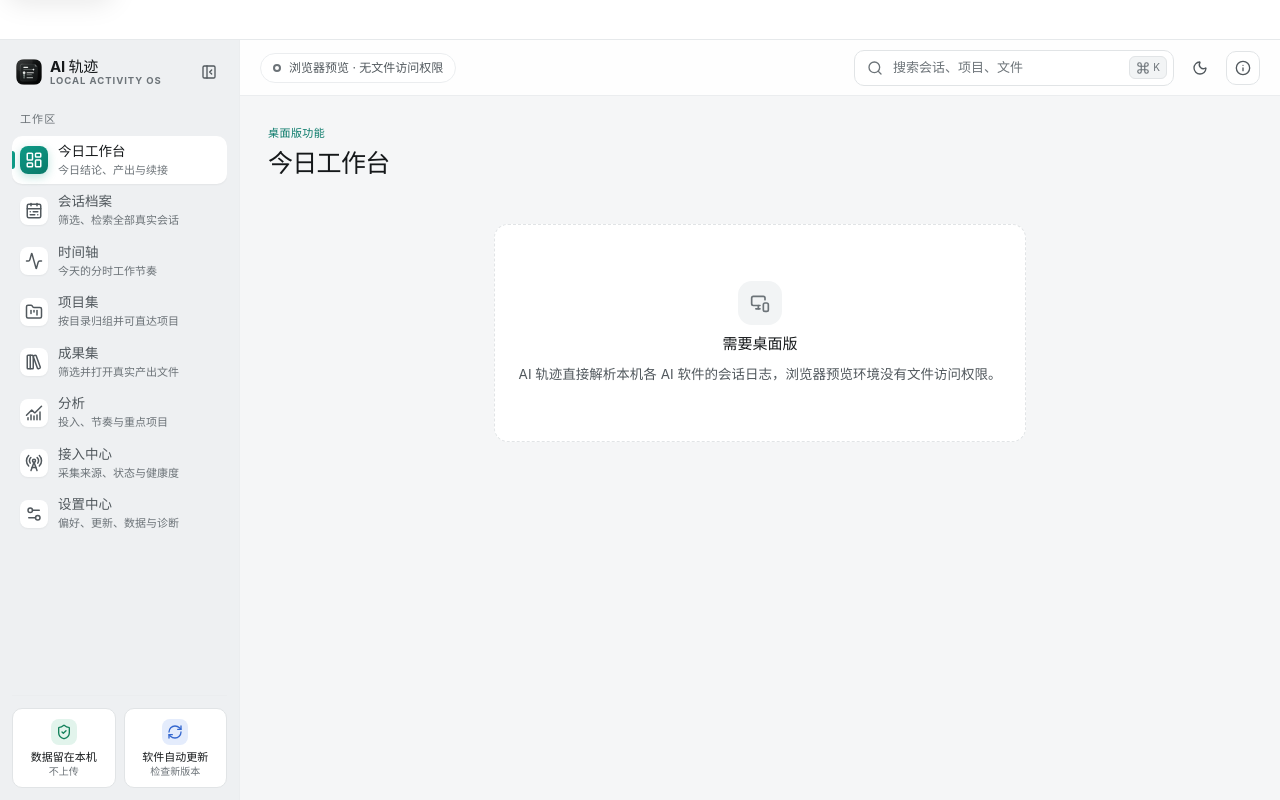
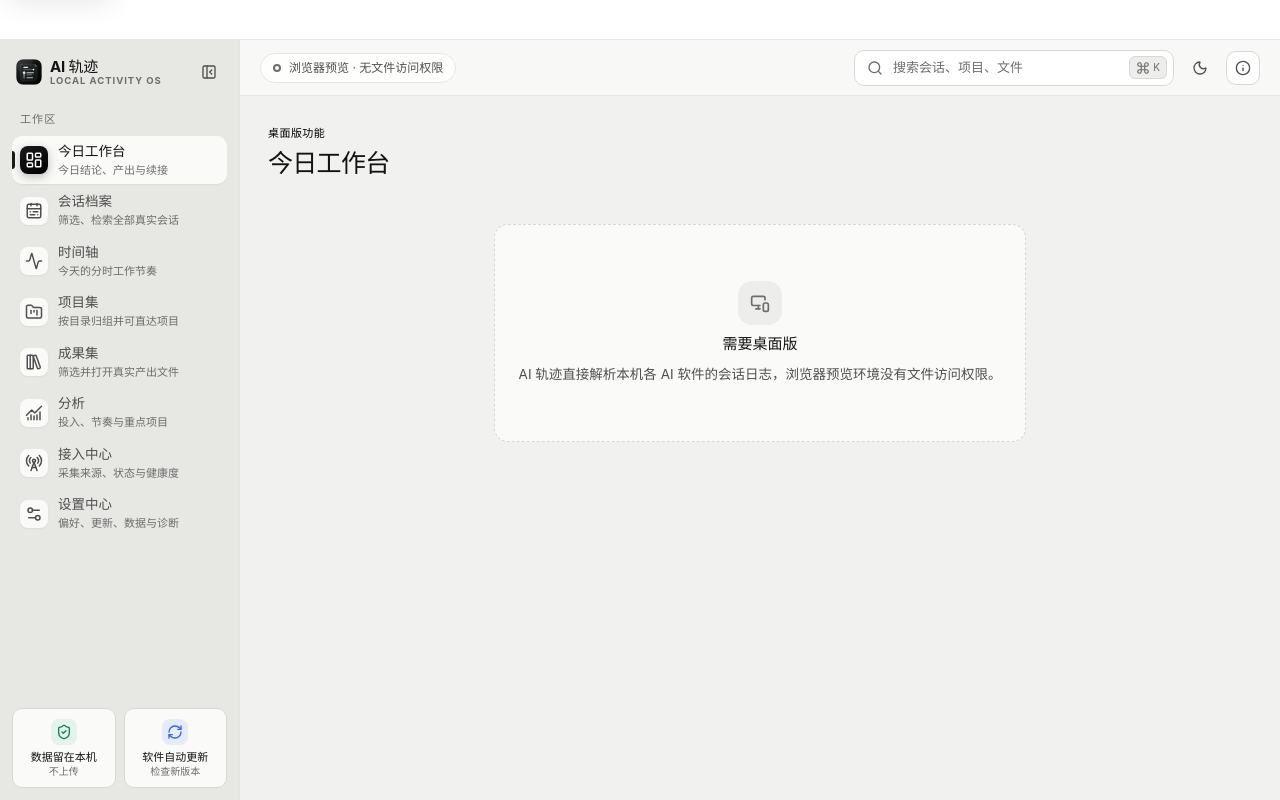
Before and after one commit to liixnglinb/AI-Chronicle, a React (Vite) app: page / in a window 1280 px wide. Built offline with nearby package versions, Linux system fonts and the light colour scheme.

Commit message:
feat: v0.6.2 浅色主题换黑/石墨品牌主轴 —— 主按钮、选中态、焦点环统一黑色，白色只作内容承托

```diff
--- a/package.json
+++ b/package.json
@@ -2,7 +2,7 @@
   "name": "ai-chronicle",
   "productName": "AI轨迹",
   "private": true,
-  "version": "0.6.1",
+  "version": "0.6.2",
   "description": "本地优先的 AI 工作统计、历史档案与日报桌面应用",
   "author": "AI Chronicle",
   "repository": {
--- a/src/App.css
+++ b/src/App.css
@@ -100,23 +100,23 @@
   --focus-ring: 0 0 0 2px var(--bg), 0 0 0 4px color-mix(in srgb, var(--primary) 70%, transparent);
   --focus-ring-inset: inset 0 0 0 2px color-mix(in srgb, var(--primary) 70%, transparent);
 
-  /* 中性色 —— 浅色 */
-  --bg: #f5f6f7;
-  --bg-soft: #eef0f2;
-  --surface: #ffffff;
+  /* 中性色 —— 浅色：以黑 / 石墨为品牌主轴，白色只作为内容承托 */
+  --bg: #f1f1ef;
+  --bg-soft: #e7e7e4;
+  --surface: #fafaf8;
   --surface-raised: #ffffff;
-  --surface-hover: #f2f4f5;
-  --surface-strong: #e6e9eb;
-  --text: #15181a;
-  --text-soft: #51585d;
-  --text-faint: #6c7378;
-  --border: #e1e4e6;
-  --border-subtle: #ebedef;
-
-  /* 品牌与语义色 —— 浅色 */
-  --primary: #0e9a86;
-  --primary-strong: #0a7a6a;
-  --primary-soft: #e0f3ef;
+  --surface-hover: #ededeb;
+  --surface-strong: #dededb;
+  --text: #121313;
+  --text-soft: #4d504f;
+  --text-faint: #6b6e6c;
+  --border: #d7d8d5;
+  --border-subtle: #e5e5e2;
+
+  /* 品牌与语义色 —— 浅色：主按钮、选中态、焦点环统一使用黑色 */
+  --primary: #191a19;
+  --primary-strong: #000000;
+  --primary-soft: #e3e3e0;
   --green: #12805a;
   --green-soft: #e2f4ec;
   --amber: #9c6708;
```
Also changed, not shown: 1 other file (tests, documents, lock files or other folders).
